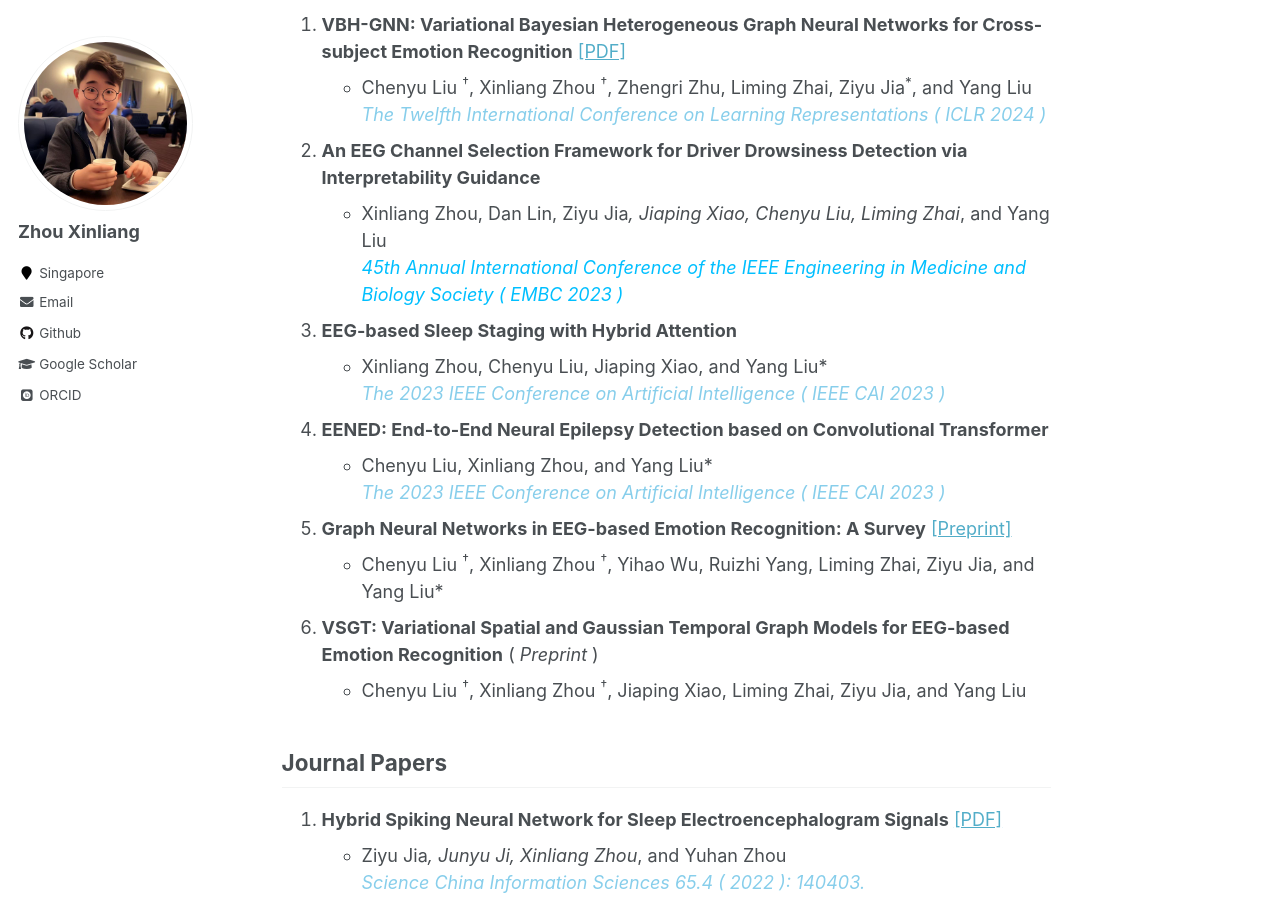
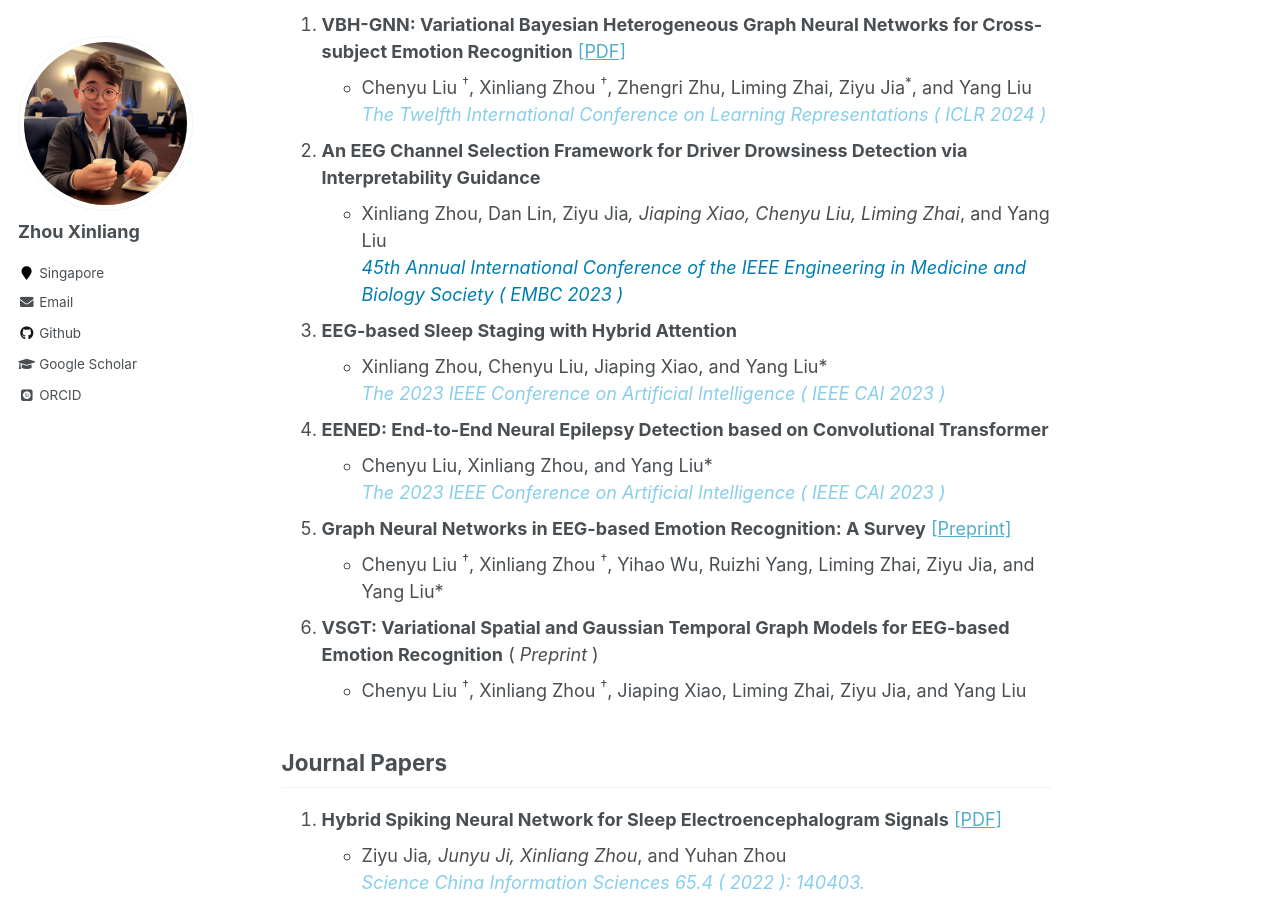
Before and after one commit to xinliangzhou/xinliangzhou.github.io, a Jekyll site: the page built from _pages/about.md, in a window 1280 px wide and 900 px high, scrolled down 498 px. Built offline with Jekyll 4.4.1, drawn with Linux system fonts in a browser that asks for light colours; some web fonts are replaced.

Commit message:
Update about.md

```diff
--- a/_pages/about.md
+++ b/_pages/about.md
@@ -22,7 +22,7 @@
 
 2. **An EEG Channel Selection Framework for Driver Drowsiness Detection via Interpretability Guidance**
    - Xinliang Zhou, Dan Lin, Ziyu Jia*, Jiaping Xiao, Chenyu Liu, Liming Zhai*, and Yang Liu
-   <span style="color:#00BFFF">  *45th Annual International Conference of the IEEE Engineering in Medicine and Biology Society ( EMBC 2023 )*</span>
+   <span style="color:#007CB0">  *45th Annual International Conference of the IEEE Engineering in Medicine and Biology Society ( EMBC 2023 )*</span>
 
 3. **EEG-based Sleep Staging with Hybrid Attention**
    - Xinliang Zhou, Chenyu Liu, Jiaping Xiao, and Yang Liu*
```
